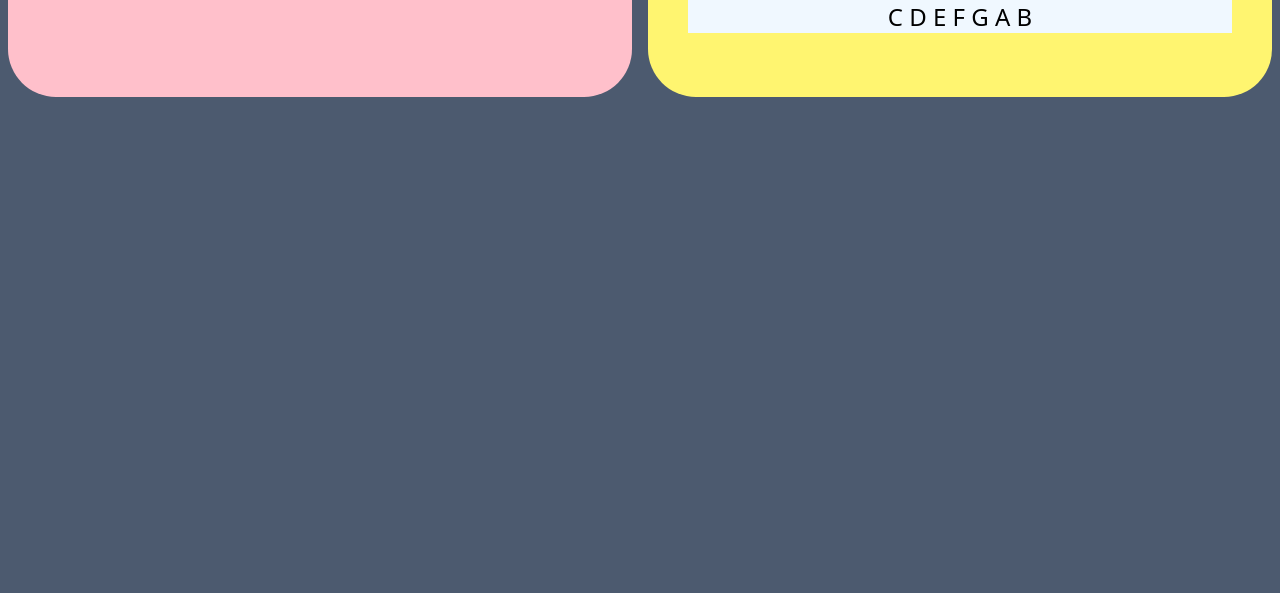
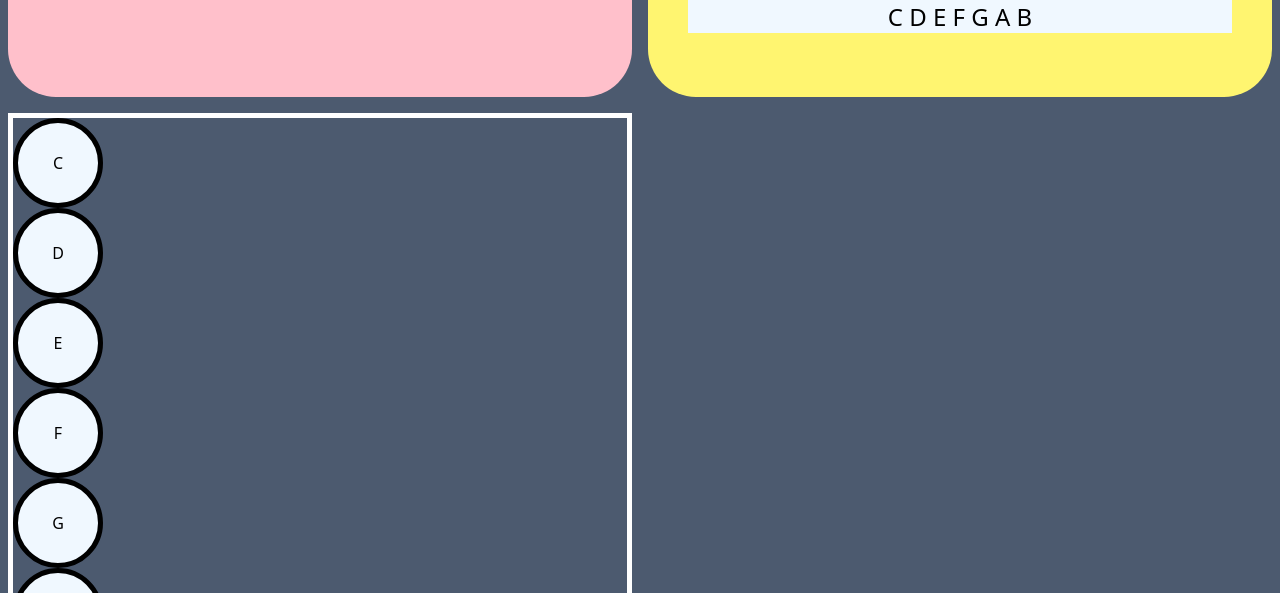
Before and after one commit to dfgav1r1a/music-theory-hub, a website: page public/index.html in a window 1280 px wide. Both pictures are taken after a click on the button "Generate". Shown: the part 207-800 px from the top of the page. Drawn offline with Linux system fonts and the light colour scheme.

Commit message:
moved components directory, created basis for piano functionality

```diff
--- /dev/null
+++ b/public/components/piano.js
@@ -0,0 +1,23 @@
+
+const removeKeys = () => {
+    const piano = document.getElementById('piano');
+    while (piano.firstChild) {
+        piano.removeChild(piano.firstChild);
+    }
+};
+
+const generateKeys = (finalScale) => {
+    removeKeys()
+    const scaleArray = finalScale.split(' ');
+    console.log(scaleArray);
+    const piano = document.getElementById('piano');
+    const keys = scaleArray.map(pitch => {
+                    const key = document.createElement('div');
+                    key.className = 'note';
+                    key.setAttribute('id', pitch);
+                    key.innerHTML = pitch;
+                    piano.appendChild(key);
+                });
+}
+
+export {generateKeys};
--- a/public/index.html
+++ b/public/index.html
@@ -35,13 +35,18 @@
             <div class="output">
                 <div class="innerOutput">
                     <div class="scales" id="degrees">
-                      <p></p>
+                      <p>Select a key and click on the generate<br>button to see the result.</p>
                     </div>
+                </div>
+            </div>
+            <div class="piano" id="piano">
 
-                </div>
             </div>
         </div>
     </main>
-    <script src="./scales.js" type="text/javascript" defer></script>
+    <script src="./index.js" type="module" defer></script>
+    <script src="./components/piano.js" type="module" defer></script>
+
+
 </body>
 </html>
--- a/public/scales.js
+++ b/public/index.js
@@ -1,3 +1,5 @@
+import { generateKeys } from "./components/piano.js";
+
 //global variables
 const sharp = '#';
 const flat = 'b';
@@ -43,7 +45,7 @@ const majorScales = (pitch) => {
         for (let note of pitches) {
             scale.push(note);
         }
-    return result();
+        return result();
     }   else if (pitch === pitches[1]) {
             for (let note of pitches) {
                 scale.push(note);
@@ -114,7 +116,11 @@ function generate () {
     scaleOutput.innerHTML = '';
     pitch = document.getElementById('pitches').value;
     const finalScale = majorScales(pitch);
+    console.log(finalScale);
+    generateKeys(finalScale);
     scaleOutput.innerHTML = `
         <p> The <b>${pitch}</b> major scale is: </p>
         <p> ${finalScale} </p>`;
 }
+
+export {majorScales};
--- a/public/styles.css
+++ b/public/styles.css
@@ -58,3 +58,18 @@ button {
     font-family: system-ui;
     background-color: aliceblue;
 }
+
+.piano {
+    border: solid 5px;
+}
+
+.note {
+  width: 5em;
+  height: 5em;
+  border: 5px solid black;
+  border-radius: 50%;
+  background-color: aliceblue;
+  color: black;
+  vertical-align: middle;
+  line-height: 5em
+}
```
Also changed, not shown: server.js (+7 -1 lines).
